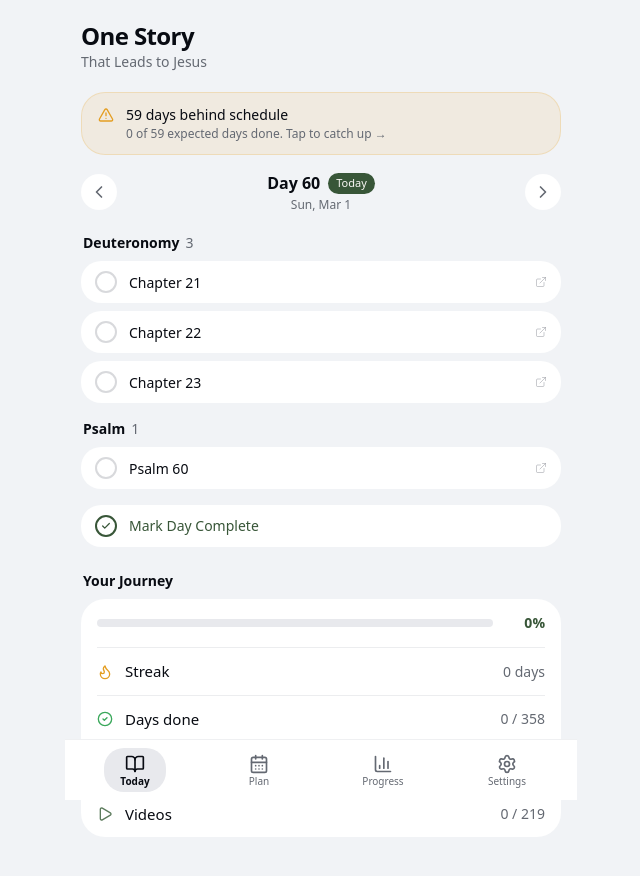
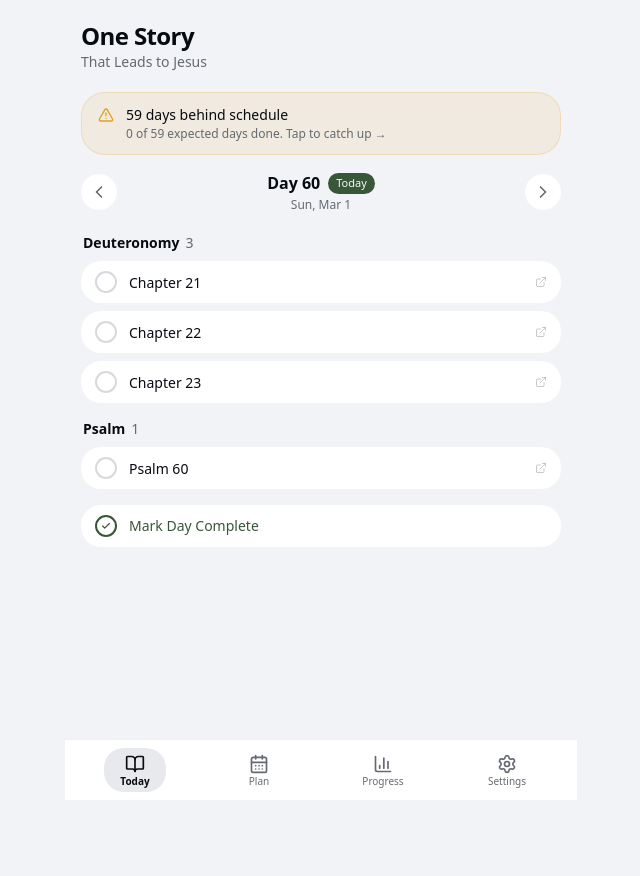
Before and after one commit to abenezerdame/onestory-app, a Next.js app: page / in a window 1280 px wide. Shown: the top 876 px of the page, without its empty margins (319-959 px from the left). After the commit the page ends 800 px from the top, so only its background shows below. Built offline with nearby package versions, Linux system fonts and the light colour scheme.

Commit message:
Remove journey summary card from Today view
https://claude.ai/code/session_012XuLB6KJt9GeerYbaayE5F

```diff
--- a/src/components/TodayView.tsx
+++ b/src/components/TodayView.tsx
@@ -3,7 +3,7 @@
 import { useState, useEffect } from "react";
 import { readingPlan } from "@/data/readingPlan";
 import { DayCard } from "./DayCard";
-import { Flame, BookOpen, Play, CheckCircle2, AlertTriangle, TrendingUp } from "lucide-react";
+import { AlertTriangle, TrendingUp } from "lucide-react";
 
 interface TodayViewProps {
   getCurrentDay: () => number;
@@ -46,7 +46,6 @@ export function TodayView(props: TodayViewProps) {
   const dateLabel = date.toLocaleDateString("en-US", { weekday: "short", month: "short", day: "numeric" });
 
   const { stats } = props;
-  const overallPct = Math.round((stats.daysCompleted / stats.totalDays) * 100);
   const daysBehind = Math.max(0, (todayDay - 1) - stats.daysCompleted);
 
   // First day that is not yet complete (used by the behind banner)
@@ -105,40 +104,6 @@ export function TodayView(props: TodayViewProps) {
           Back to today (Day {todayDay})
         </button>
       )}
-
-      {/* Journey summary */}
-      <div className="mt-6">
-        <p className="text-sm font-bold mb-2 px-0.5">Your Journey</p>
-        <div className="bg-card rounded-2xl overflow-hidden">
-          {/* Progress bar row */}
-          <div className="px-4 py-3.5 flex items-center gap-3">
-            <div className="flex-1 h-2 rounded-full bg-muted overflow-hidden">
-              <div
-                className="h-full rounded-full bg-primary transition-all duration-700 ease-out"
-                style={{ width: `${overallPct}%` }}
-              />
-            </div>
-            <span className="text-sm font-bold text-primary w-10 text-right">{overallPct}%</span>
-          </div>
-          <div className="h-px bg-border/60 mx-4" />
-          {/* Stats rows */}
-          {[
-            { icon: Flame, label: "Streak", value: `${stats.streak} days`, color: "text-amber" },
-            { icon: CheckCircle2, label: "Days done", value: `${stats.daysCompleted} / ${stats.totalDays}`, color: "text-success" },
-            { icon: BookOpen, label: "Books", value: `${stats.booksCompleted} / ${stats.totalBooks}`, color: "text-primary" },
-            { icon: Play, label: "Videos", value: `${stats.videosWatched} / ${stats.totalVideos}`, color: "text-olive-light" },
-          ].map(({ icon: Icon, label, value, color }, i, arr) => (
-            <div key={label}>
-              <div className="px-4 py-3 flex items-center gap-3">
-                <Icon className={`w-4 h-4 shrink-0 ${color}`} />
-                <span className="flex-1 text-[15px]">{label}</span>
-                <span className="text-sm text-muted-foreground font-medium">{value}</span>
-              </div>
-              {i < arr.length - 1 && <div className="h-px bg-border/60 mx-4" />}
-            </div>
-          ))}
-        </div>
-      </div>
     </div>
   );
 }
```
